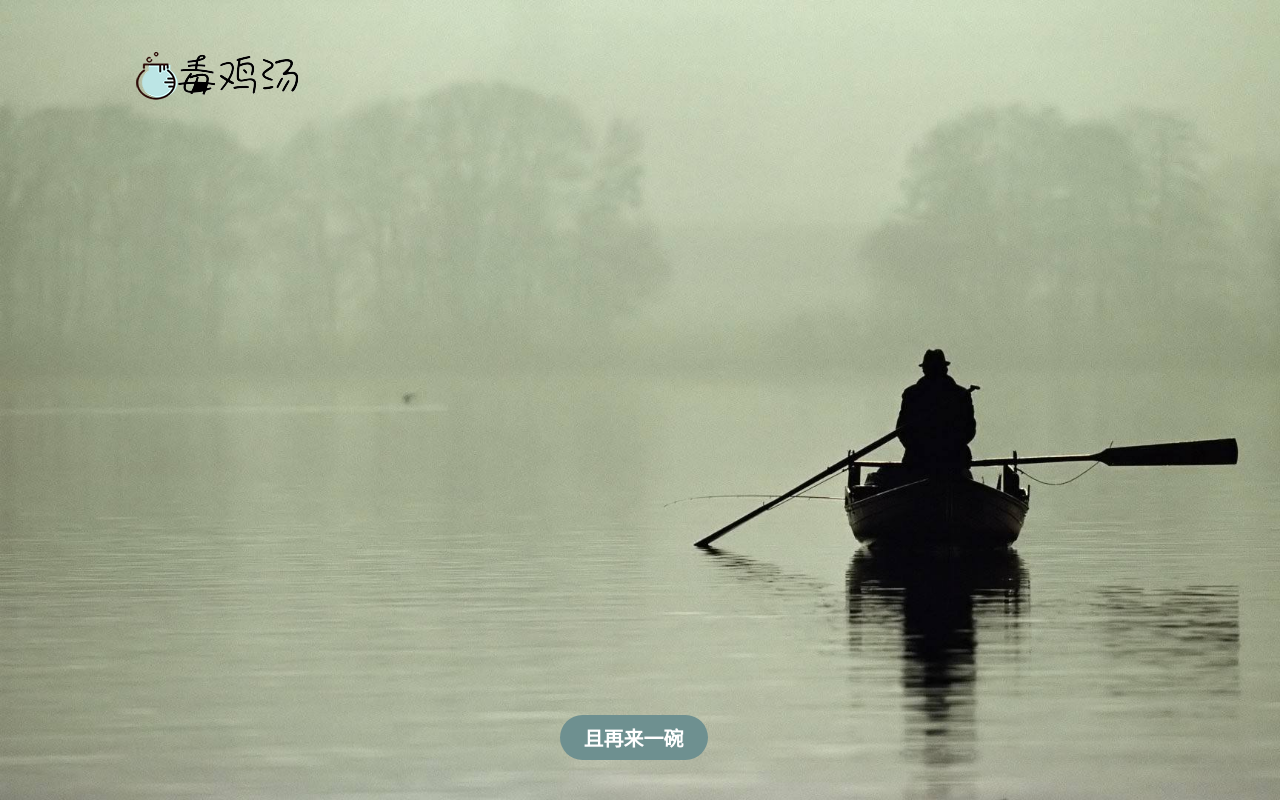
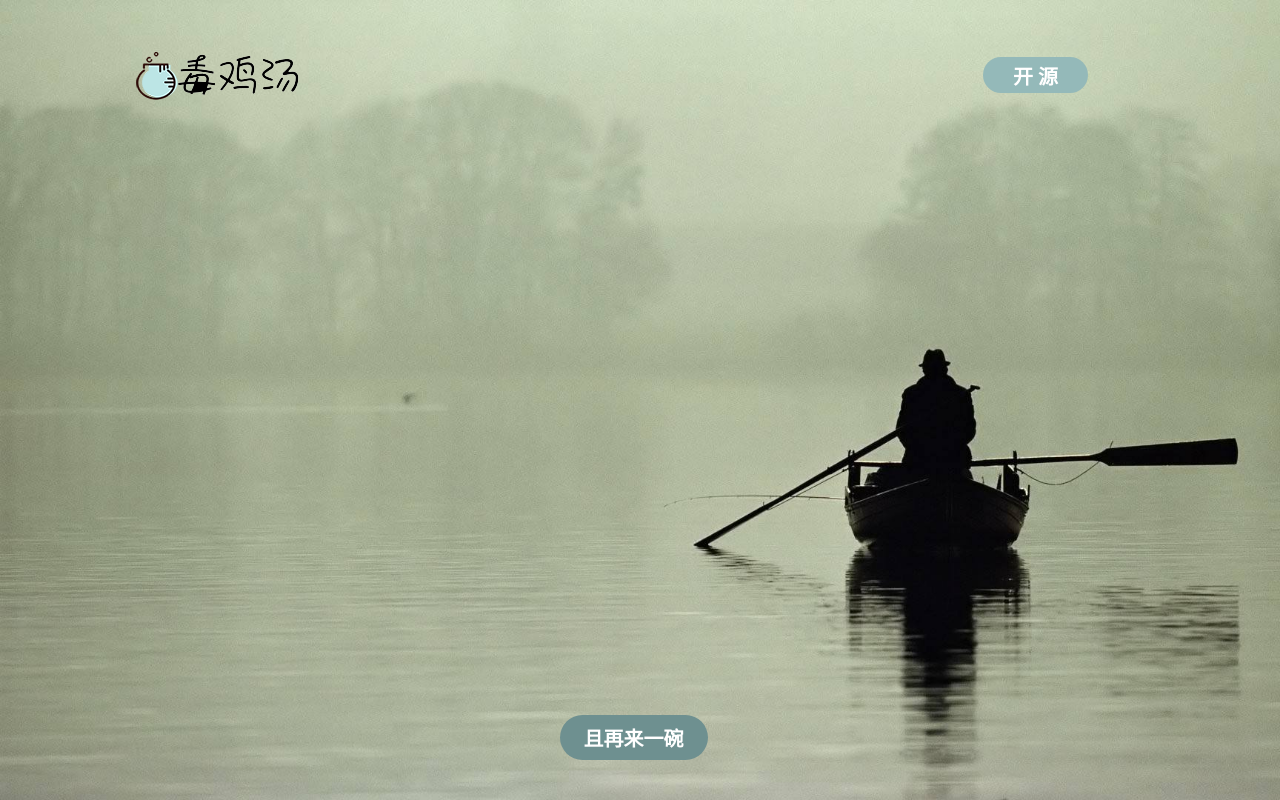
Before and after one commit to 2016xyz/PoisonWords, a Flask app: page / in a window 1280 px wide. Run offline with Flask 2, Linux system fonts and the light colour scheme.

Commit message:
add open source button

```diff
--- a/static/css/style.css
+++ b/static/css/style.css
@@ -16,11 +16,26 @@ span{
     position: absolute;
     display: flex;
     flex-direction: row;
-    justify-content: flex-start;
+    justify-content: space-between;
+    align-items: center;
 }
 
 .logo{
     height: 100%;
+}
+
+.btn-open-source{
+    height: 2.25rem;
+    padding: 0px 30px;
+    font-size: 1.25rem;
+    background-color: #94b9b9;
+    color: #FFFFFF;
+    font-weight: bold;
+    border-radius: 25px;
+    user-select: none;
+    vertical-align: center;
+    display: flex;
+    align-items: center;
 }
 
 .content{
--- a/templates/index.html
+++ b/templates/index.html
@@ -22,6 +22,7 @@
 <div id="app" class="container">
 	<div class="header">
 		<img src="{{ url_for('static',filename='img/logo.png') }}" alt="LOGO" class="logo">
+		<span class="btn-open-source" @click="openSource()">开 源</span>
 	</div>
 	<div class="content">
 		<p class="context">
@@ -48,6 +49,9 @@
 						alert("Request Error");
 						console.log(JSON.stringify(error));
                     })
+            },
+			openSource:function () {
+				window.open("https://gitee.com/meditatech_yeliulee/PoisonWords");
             }
 		},
 		mounted:function () {
```
